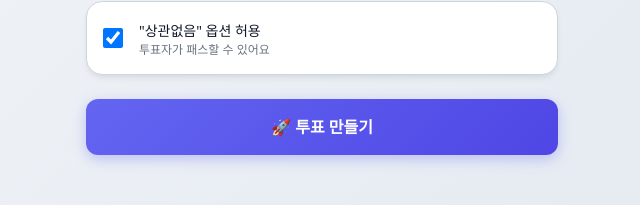
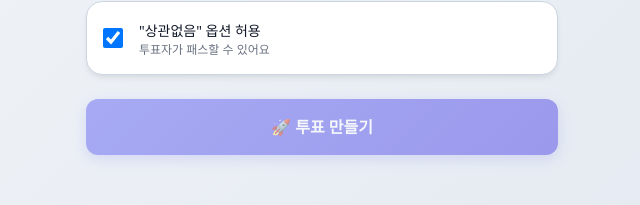
Before and after one commit to Moorisong/babmoa, a Next.js app in the folder packages/client/: page / in a window 1280 px wide. Shown: the part 877-1082 px from the top of the page, without its empty margins (318-958 px from the left). Built offline with nearby package versions, Linux system fonts and the light colour scheme; no server answers.

Commit message:
feat: 투표생성 버튼 UX 개선
- 비활성화 시 버튼 스타일 (opacity 0.5)
- 클릭 시 조건별 토스트 안내
- 과거 마감시간 validation 추가

```diff
--- a/packages/client/src/app/page.tsx
+++ b/packages/client/src/app/page.tsx
@@ -509,11 +509,44 @@ export default function HomePage() {
         </div>
 
         {/* 생성 버튼 */}
+        {(() => {
+          const isDisabled = !title || places.length < 2 || !deadline;
+
+          return (
             <button
-          onClick={handleSubmit}
-          disabled={loading || !title || places.length === 0 || !deadline}
-          className="w-full btn-primary animate-slide-up py-3"
-          style={{ animationDelay: '0.3s' }}
+              onClick={() => {
+                if (loading) return;
+
+                // 순서대로 검증하고 토스트 표시
+                if (!title) {
+                  showToast('투표 제목을 입력해주세요');
+                  return;
+                }
+                if (places.length === 0) {
+                  showToast('장소를 선택해주세요');
+                  return;
+                }
+                if (places.length === 1) {
+                  showToast('장소를 하나 더 선택해주세요!');
+                  return;
+                }
+                if (!deadline) {
+                  showToast('마감 시간을 설정해주세요');
+                  return;
+                }
+                // 과거 시간 체크
+                if (new Date(deadline) <= new Date()) {
+                  showToast('마감 시간은 현재 시간 이후로 설정해주세요');
+                  return;
+                }
+
+                handleSubmit();
+              }}
+              className={`w-full btn-primary py-3 ${isDisabled ? 'cursor-not-allowed' : 'animate-slide-up'}`}
+              style={{
+                animationDelay: isDisabled ? undefined : '0.3s',
+                opacity: isDisabled ? 0.5 : 1,
+              }}
             >
               {loading ? (
                 <span className="flex items-center justify-center gap-2">
@@ -527,6 +560,8 @@ export default function HomePage() {
                 '🚀 투표 만들기'
               )}
             </button>
+          );
+        })()}
       </main>
 
       {/* Tooltip Portal */}
```
Lines whose indentation alone changed are shown as unchanged.
